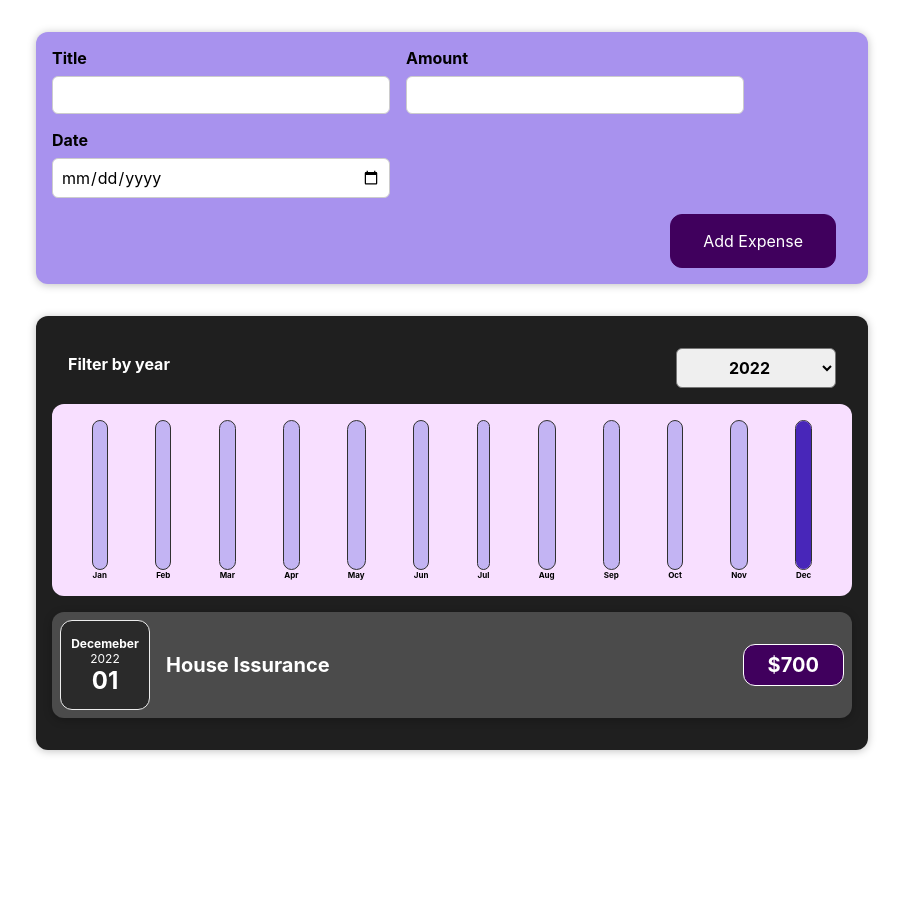
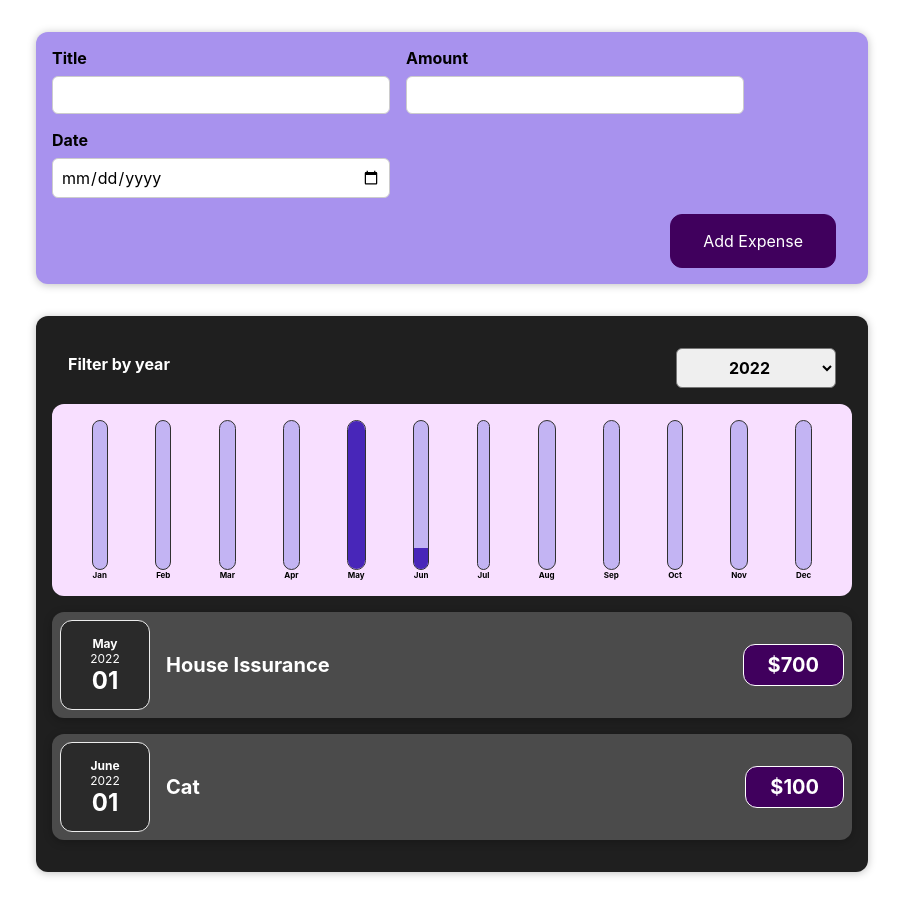
Before and after one commit to Ellmi/expense-cat, a React (Create React App) app: page / in a window 1280 px wide. Shown: the whole page, without its empty margins (188-1091 px from the left). Before the commit the page ends 800 px from the top, so only its background shows below. Built offline with nearby package versions, Linux system fonts and the light colour scheme.

Commit message:
refatcor moudles

```diff
--- a/src/App.js
+++ b/src/App.js
@@ -9,7 +9,16 @@ function App() {
       description: 'House Issurance',
       price: '700',
       date: {
-        month: 'Decemeber',
+        month: 'May',
+        year: '2022',
+        day: '01',
+      },
+    },
+    {
+      description: 'Cat',
+      price: '100',
+      date: {
+        month: 'June',
         year: '2022',
         day: '01',
       },
--- a/src/components/expenses/Expenses.js
+++ b/src/components/expenses/Expenses.js
@@ -1,9 +1,8 @@
 import './Expenses.css';
-import ExpenseItem from '../expenseItem/ExpenseItem';
 import ExpensesFilter from './ExpensesFilter';
 import { useState } from 'react';
-import Chart from '../chart/Chart';
-import ChartContext from '../chart/ChartContext';
+import ExpensesList from './ExpensesList';
+import ExpensesChart from './ExpensesChart';
 
 function Expenses(props) {
   console.log('The expenses be executed.');
@@ -17,58 +16,11 @@ function Expenses(props) {
     setSelectedYear(year);
   };
 
-  const monthsPercentage = {
-    Jan: 0,
-    Feb: 0,
-    Mar: 0,
-    Apr: 0,
-    May: 0,
-    Jun: 0,
-    Jul: 0,
-    Aug: 0,
-    Sep: 0,
-    Oct: 0,
-    Nov: 0,
-    Dec: 0,
-  };
-  filteredExpenses.map(
-    (expense) =>
-      (monthsPercentage[expense.date.month.substring(0, 3)] += +expense.price)
-  );
-
-  const maxMonthAmount = Math.max(...Object.values(monthsPercentage));
-
-  if (maxMonthAmount > 0) {
-    Object.keys(monthsPercentage).map(
-      (month) =>
-        (monthsPercentage[month] = Math.round(
-          (monthsPercentage[month] / maxMonthAmount) * 100
-        ))
-    );
-  }
-
-  let expensesItems = (
-    <div className="expenses__empty">No expense item found</div>
-  );
-
-  if (filteredExpenses.length > 0) {
-    expensesItems = filteredExpenses.map((item, index) => (
-      <ExpenseItem
-        key={index}
-        date={item.date}
-        description={item.description}
-        price={item.price}
-      />
-    ));
-  }
-
   return (
     <div className="expenses" data-testid="expenses">
       <ExpensesFilter selectedYear={selectedYear} onSelect={selectYear} />
-      <ChartContext.Provider value={monthsPercentage}>
-        <Chart />
-      </ChartContext.Provider>
-      {expensesItems}
+      <ExpensesChart expenses={filteredExpenses} />
+      <ExpensesList expenses={filteredExpenses} />
     </div>
   );
 }
--- /dev/null
+++ b/src/components/expenses/ExpensesChart.js
@@ -0,0 +1,43 @@
+import Chart from '../chart/Chart';
+import ChartContext from '../chart/ChartContext';
+
+function ExpensesChart(props) {
+  const monthsPercentage = {
+    Jan: 0,
+    Feb: 0,
+    Mar: 0,
+    Apr: 0,
+    May: 0,
+    Jun: 0,
+    Jul: 0,
+    Aug: 0,
+    Sep: 0,
+    Oct: 0,
+    Nov: 0,
+    Dec: 0,
+  };
+
+  props.expenses.map(
+    (expense) =>
+      (monthsPercentage[expense.date.month.substring(0, 3)] += +expense.price)
+  );
+
+  const maxMonthAmount = Math.max(...Object.values(monthsPercentage));
+
+  if (maxMonthAmount > 0) {
+    Object.keys(monthsPercentage).map(
+      (month) =>
+        (monthsPercentage[month] = Math.round(
+          (monthsPercentage[month] / maxMonthAmount) * 100
+        ))
+    );
+  }
+
+  return (
+    <ChartContext.Provider value={monthsPercentage}>
+      <Chart />
+    </ChartContext.Provider>
+  );
+}
+
+export default ExpensesChart;
--- /dev/null
+++ b/src/components/expenses/ExpensesList.js
@@ -0,0 +1,22 @@
+import ExpenseItem from '../expenseItem/ExpenseItem';
+
+function ExpensesList(props) {
+  let expensesItems = (
+    <div className="expenses__empty">No expense item found</div>
+  );
+
+  if (props.expenses.length > 0) {
+    expensesItems = props.expenses.map((item, index) => (
+      <ExpenseItem
+        key={index}
+        date={item.date}
+        description={item.description}
+        price={item.price}
+      />
+    ));
+  }
+
+  return <div>{expensesItems}</div>;
+}
+
+export default ExpensesList;
```
Also changed, not shown: 1 other file (tests, documents, lock files or other folders).
